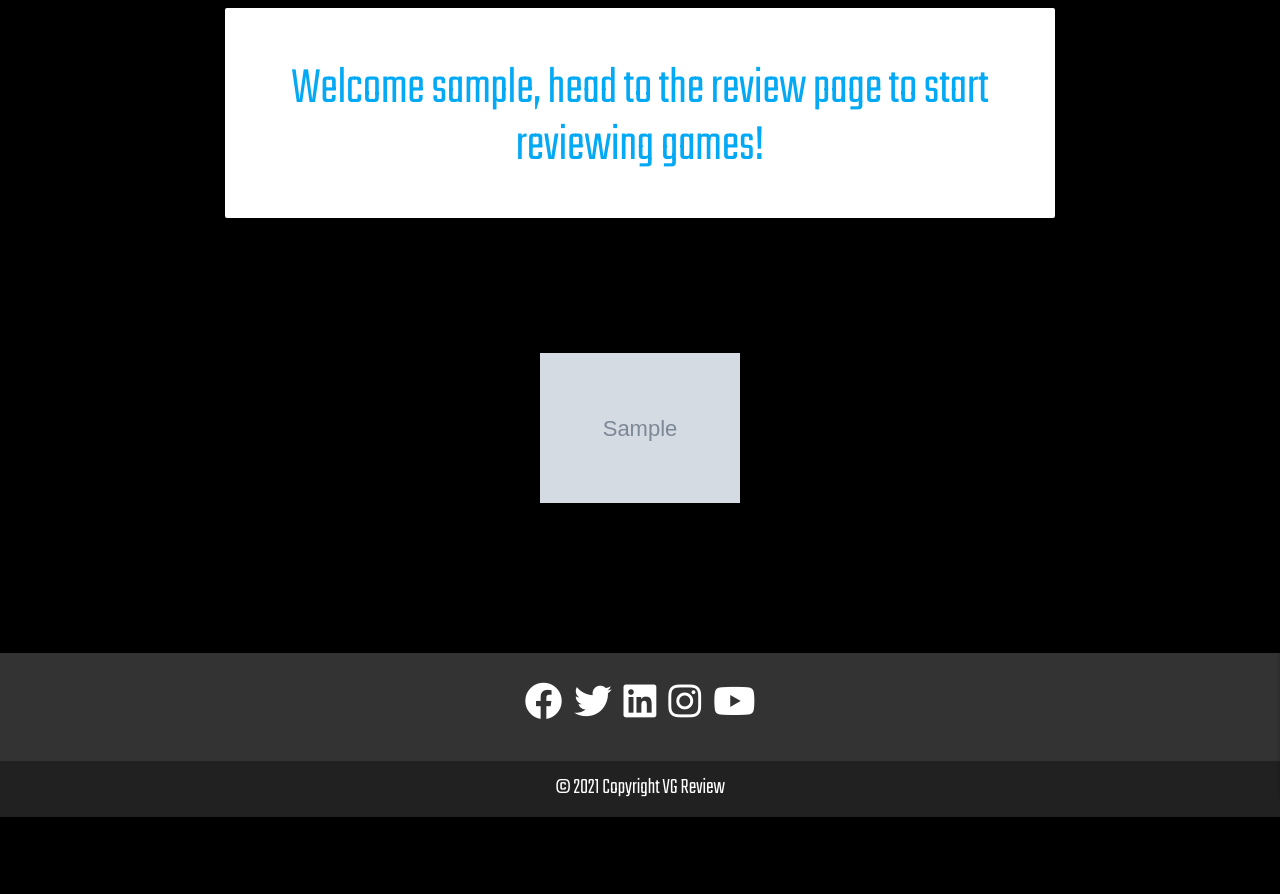
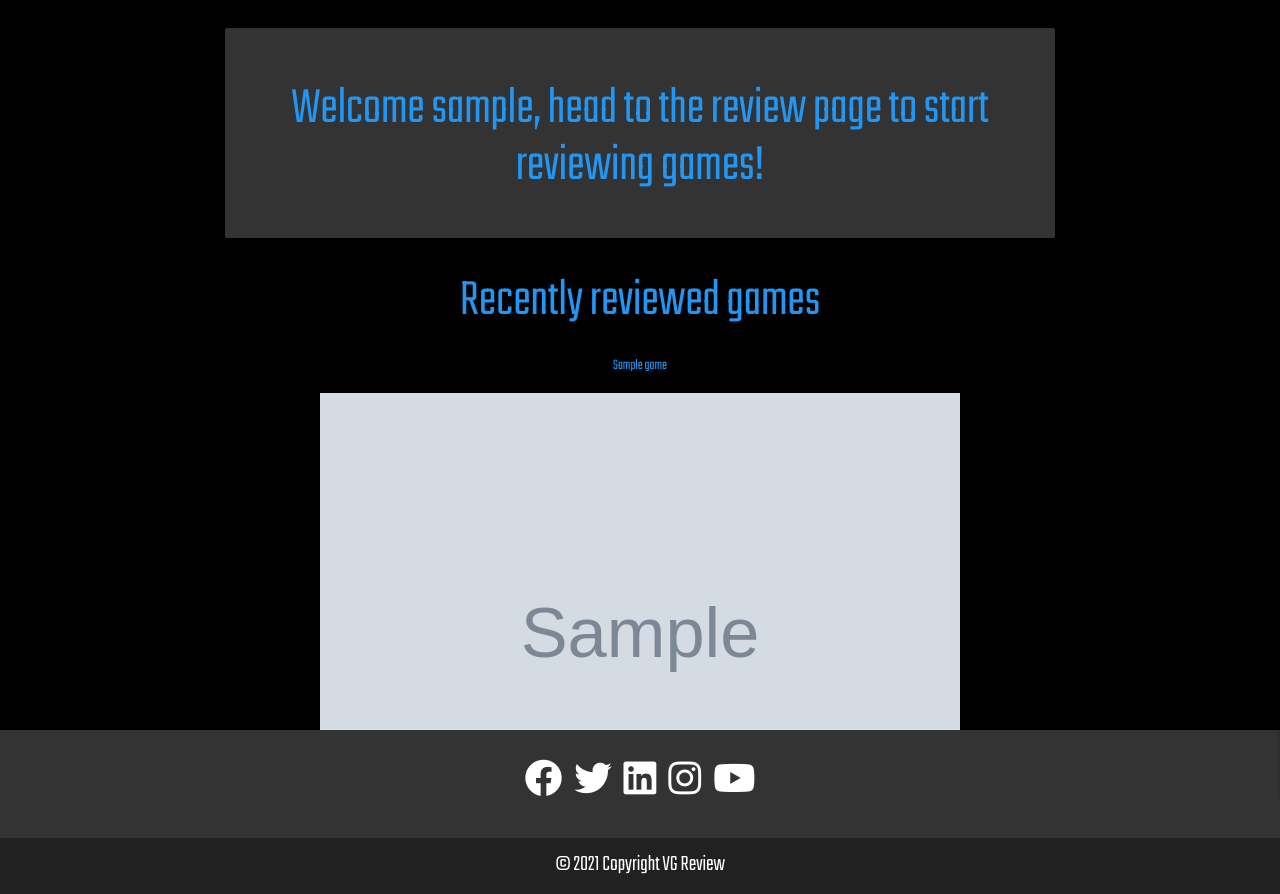
Before and after one commit to Code-Institute-Submissions/joshhunt1991-Milestone_3_AprResub, a Flask app: page /home/1 in a window 1280 px wide. Shown: the part 64-958 px from the top of the page. Before the commit the page ends 881 px from the top, so only its background shows below. Run offline with Flask 2, Linux system fonts and the light colour scheme; the visitor is signed in with stand-in values (Sample User, id 1); grey boxes marked "Sample" are stand-in pictures; a database or web service that is not in the repository returns one stand-in record (values such as "Sample title"); some libraries are stand-ins or nearby versions.

Commit message:
added stars and game names to carousel but having issues with sizing and positions

```diff
--- a/static/css/style.css
+++ b/static/css/style.css
@@ -159,6 +159,10 @@ opacity: 0.5;
     width: 100%;
 }
 
+.welcome-row {
+    margin-top: 20px;
+}
+
 /* images */
 .chosen-image {
     width: 100%;
@@ -233,10 +237,10 @@ opacity: 0.5;
 
 /* review carousel */
 
-.carousel {
-    height: 400px !important;
+.carousel-item {
+    width: 50% !important;
+    height: 100% !important;
 }
-
 
 /* media queries */
 
--- a/static/js/script.js
+++ b/static/js/script.js
@@ -11,5 +11,5 @@ $(document).ready(function () {
     setInterval(function(){
         $('.carousel').carousel('next');
 
-    }, 4000);
+    }, 400000000);
 });
--- a/templates/home.html
+++ b/templates/home.html
@@ -3,22 +3,40 @@
 
 <!-- welcome message -->
 
-<div class="row">
+<div class="row welcome-row">
     <div class="col s12 m8 offset-m2">
-        <div class="card-panel">
-            <h3 class="center-align light-blue-text text-darken 4">
+        <div class="card-panel normal-grey">
+            <h3 class="center-align blue-text text-darken 4">
                 Welcome {{ username }}, head to the review page to start reviewing games!
             </h3>
         </div>
     </div>
 </div>
 
+<!-- recently reviewed games header -->
+
+<h3 class="blue-text center no-padding">Recently reviewed games</h3>
+
 
 <!-- recent reviews carousel -->
 
-<div class="carousel">
+<div class="carousel center">
     {% for game in games|reverse %}
-    <a class="carousel-item" href="#"><img src="{{ game.background_image }}"></a>
+    <div class="carousel-item center">
+        <p class="blue-text">{{ game.game_name }}</p>
+        <img class="thumbnail" src="{{ game.background_image }}">
+         {% if game.rating == "5" %}
+                <p class="review-text"><i class="fas fa-star"></i><i class="fas fa-star"></i><i class="fas fa-star"></i><i class="fas fa-star"></i><i class="fas fa-star"></i></p>
+                {% elif game.rating == "4" %}
+                <p class="review-text"><i class="fas fa-star"></i><i class="fas fa-star"></i><i class="fas fa-star"></i><i class="fas fa-star"></i></p>
+                {% elif game.rating == "3" %}
+                <p class="review-text"><i class="fas fa-star"></i><i class="fas fa-star"></i><i class="fas fa-star"></i></p>
+                {% elif game.rating == "2" %}
+                <p class="review-text"><i class="fas fa-star"></i><i class="fas fa-star"></i></p>
+                {% elif game.rating == "1" %}
+                <p class="review-text"><i class="fas fa-star"></i></p>
+                {% endif %}
+    </div>
     {% endfor %}
 </div>
 
```
